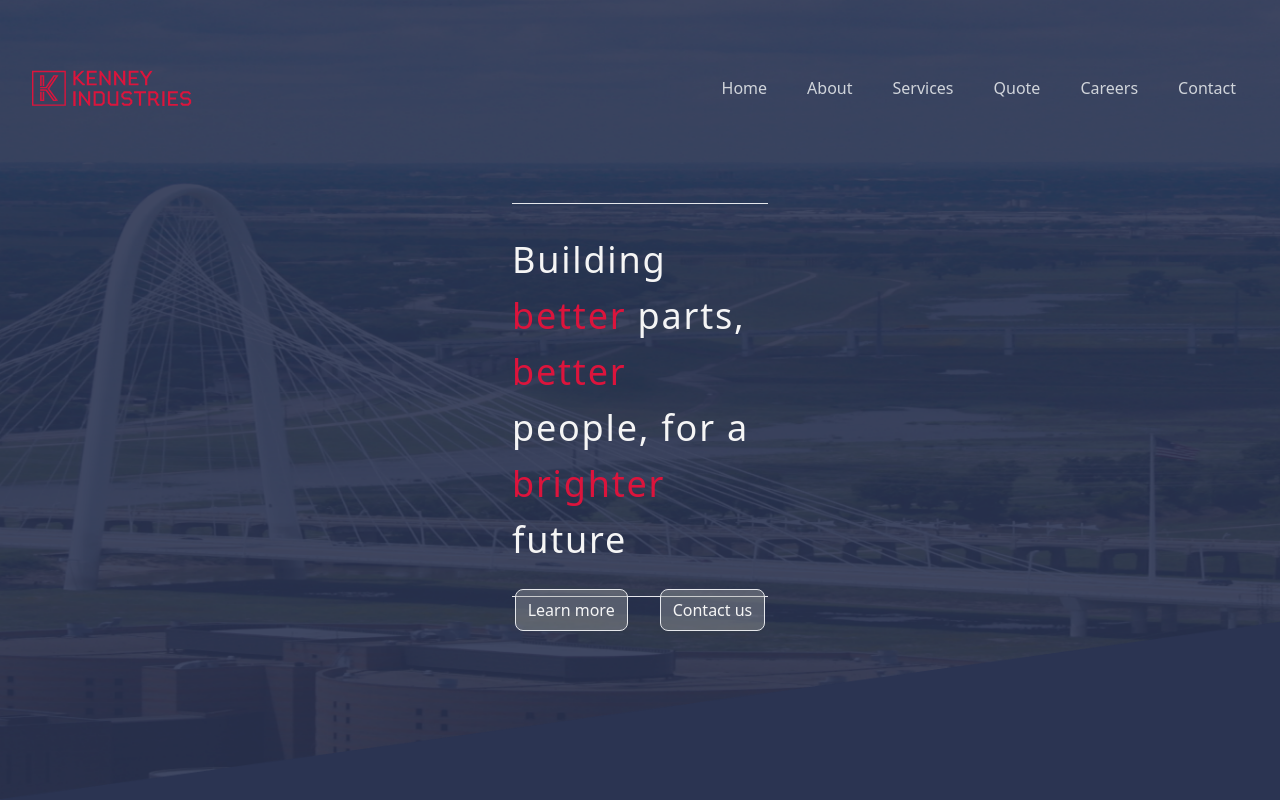
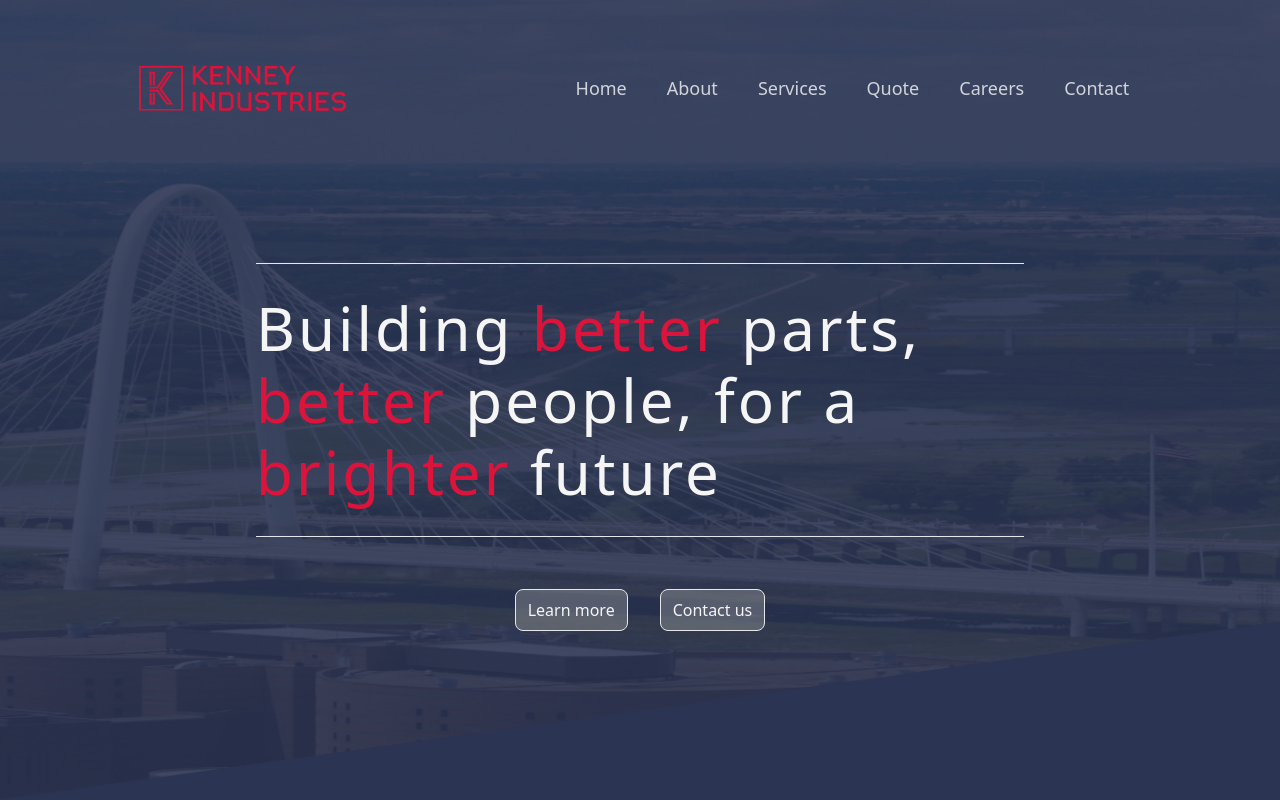
Before and after one commit to k-kenney/kenney-ind, a React (Vite) app: page / in a window 1280 px wide. Built offline with nearby package versions, Linux system fonts and the light colour scheme; a web font is replaced by a local one.

Commit message:
flavicon, navbar, header text

```diff
--- a/src/components/Navbar.jsx
+++ b/src/components/Navbar.jsx
@@ -41,11 +41,11 @@ const Navbar = () => {
   };
   return (
     <div>
-      <div className="mx-auto py-14 px-12 lg:px-8">
+      <div className="mx-auto py-14 px-12 lg:px-8 lg:w-5/6">
         <div className="flex items-center justify-between h-16">
           <div className="flex items-center">
             <a href="/" className="text-white">
-              <img className="w-40" src={kenneyLogo} alt="Kenney logo" />
+              <img className="w-40 md:w-52" src={kenneyLogo} alt="Kenney logo" />
             </a>
           </div>
           {/* navlinks */}
@@ -54,7 +54,7 @@ const Navbar = () => {
               {navLinks.map((link, index) => (
                 <li
                   key={index}
-                  className="text-gray-300 transition-all duration-500 hover:bg-gray-600 hover:text-white px-3 py-2 rounded-md text-md font-medium"
+                  className="text-gray-300 transition-all duration-500 hover:bg-gray-600 hover:text-white px-3 py-2 rounded-md text-lg font-medium"
                 >
                   <Link to={link.link}>{link.title}</Link>
                 </li>
--- a/src/pages/Home/components/Header.jsx
+++ b/src/pages/Home/components/Header.jsx
@@ -16,7 +16,7 @@ const Header = () => {
         <Navbar />
       </div>
       <div className="absolute z-10 h-52 m-auto top-0 bottom-0 right-0 left-0 z-10 container flex items-center justify-center mx-auto">
-        <h1 className="text-4xl w-64 tracking-wider text-white leading-12 border-y py-7">
+        <h1 className="text-3xl sm:text-4xl md:text-5xl lg:text-6xl md:w-3/5 w-64 sm:w-3/4 tracking-wider text-white leading-10 md:leading-12 lg:leading-15 border-y py-7">
           Building <span className="text-red">better</span> parts, <span className="text-red">better</span> people, for a
           <span className="text-red"> brighter</span> future
         </h1>
--- a/tailwind.config.js
+++ b/tailwind.config.js
@@ -17,6 +17,7 @@ export default {
       lineHeight: {
         'extra-loose': '2.5',
         '12': '3.5rem',
+        '15': '4.5rem',
       }
 
   },
```
Also changed, not shown: src/assets/img/kenneyIcon.svg (added), src/assets/img/triangle.svg (added).
